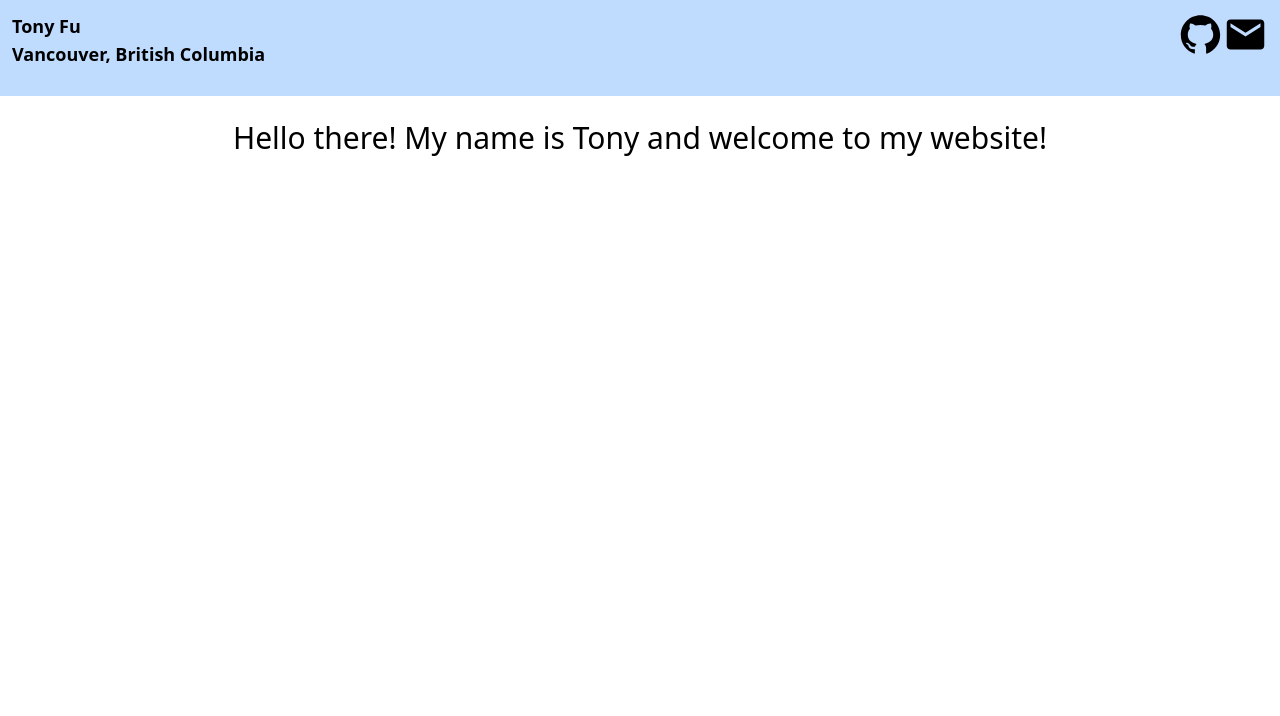
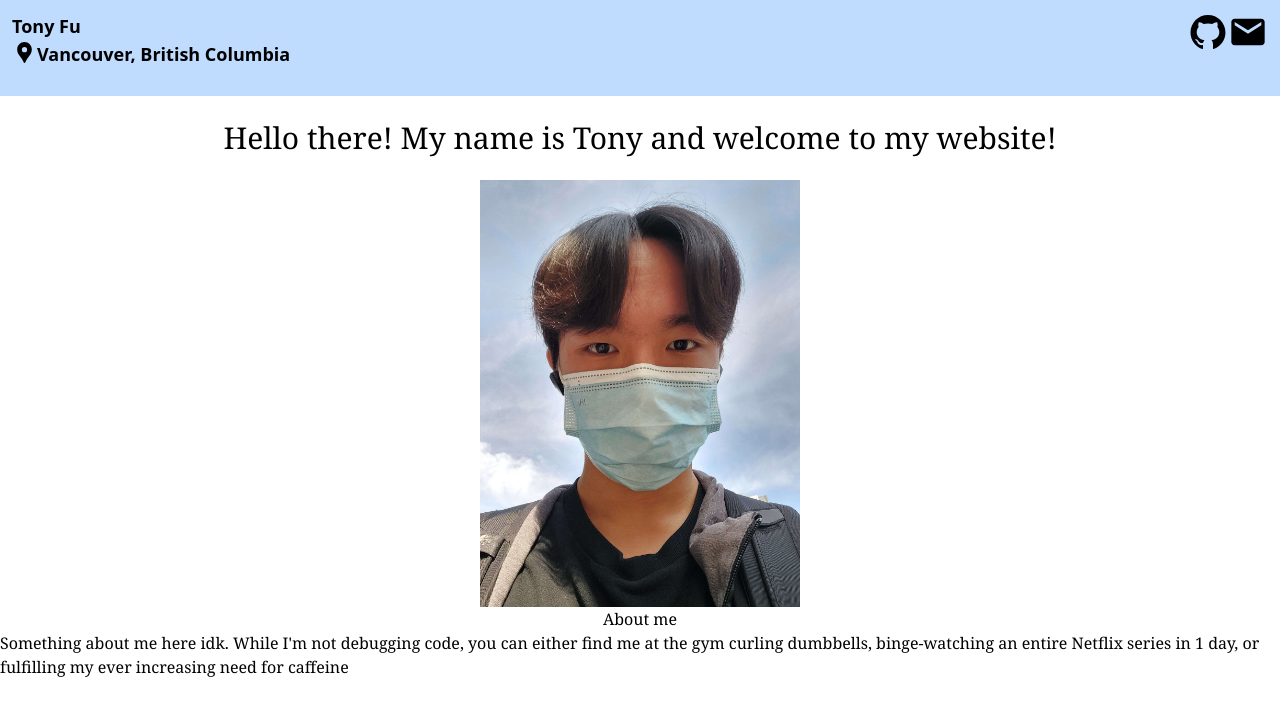
Before and after one commit to tfu2003/website, a React (Create React App) app: page / in a window 1280 px wide. Shown: the top 716 px of the page. Built offline with nearby package versions, Linux system fonts and the light colour scheme.

Commit message:
added introduction

```diff
--- a/src/components/header.js
+++ b/src/components/header.js
@@ -1,7 +1,7 @@
 import React from "react";
 import { useState, useEffect } from "react";
 import { AiFillGithub } from "react-icons/ai";
-import { MdEmail } from "react-icons/md";
+import { MdEmail, MdLocationPin } from "react-icons/md";
 import { BrowserRouter, Link } from "react-router-dom";
 
 function Header() {
@@ -14,14 +14,17 @@ function Header() {
     >
       <div className="p-3 font-bold font-sans text-lg">
         <h1>Tony Fu</h1>
-        <h1>Vancouver, British Columbia</h1>
+        <div className="flex justify-start">
+          <MdLocationPin size="25px"/>
+          <h1>Vancouver, British Columbia</h1>
+        </div>
       </div>
       <div className="absolute top-0 right-0 p-3 flex justify-end">
         <a href="https://github.com/tfu2003" target="_blank" rel="noreferrer">
-          <AiFillGithub size="45px"/>
+          <AiFillGithub size="40px"/>
         </a>
         <ButtonMailto
-          label={<MdEmail size="45px"/>}
+          label={<MdEmail size="40px"/>}
           mailto="mailto:officialtonyfu@gmail.com"
         />
       </div>
--- a/src/components/intro.js
+++ b/src/components/intro.js
@@ -1,11 +1,17 @@
 import React from 'react';
+import Profile from './images/profile.jpeg'
 
 function Intro() {
   return (
-    <div className="flex min-h-screen flex-col items-center">
-      <h1 className="text-3xl pt-6">
+    <div className="flex min-h-screen flex-col items-center pt-6 font-serif">
+      <h1 className="text-3xl">
         Hello there! My name is Tony and welcome to my website!
       </h1>
+      <img src={Profile} alt="profile" className="max-w-xs pt-6"/>
+      <h1> About me</h1>
+      <div>
+        <p>Something about me here idk. While I'm not debugging code, you can either find me at the gym curling dumbbells, binge-watching an entire Netflix series in 1 day, or fulfilling my ever increasing need for caffeine</p>
+      </div>
     </div>
   );
 }
```
Also changed, not shown: public/robots.txt (deleted).
